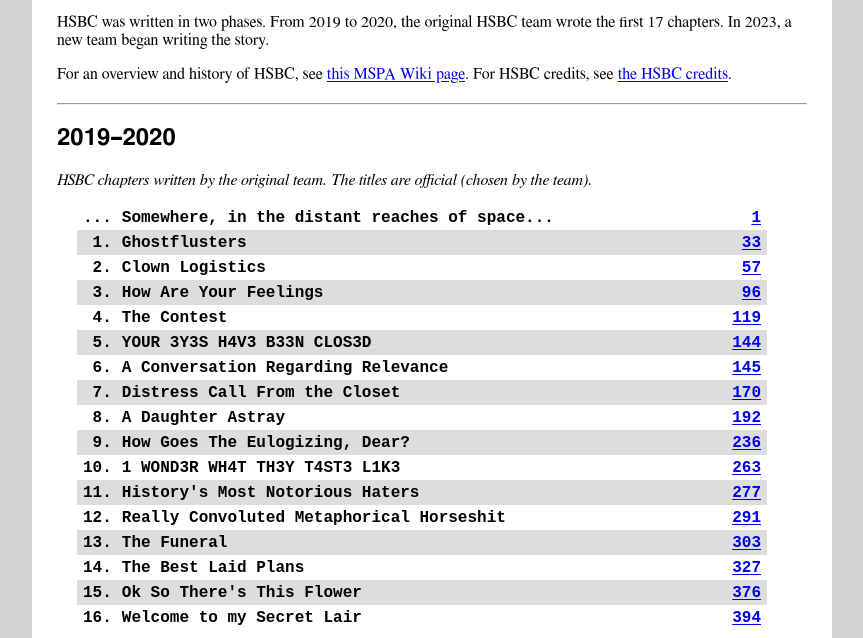
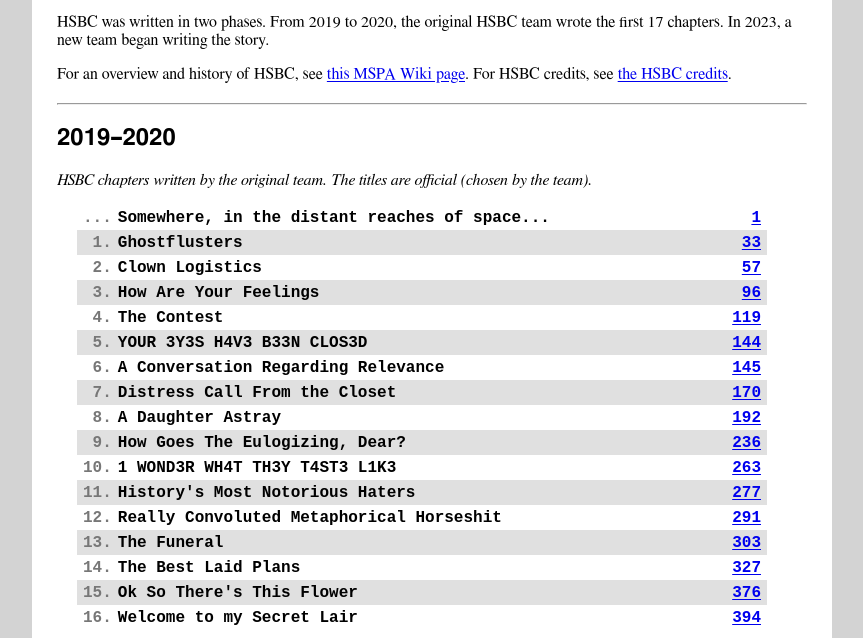
Before and after one commit to hstoc/beyond-canon, a plain HTML site: page index.html in a window 1280 px wide. Shown: the part 162-800 px from the top of the page, without its empty margins (208-1071 px from the left). Drawn offline with Linux system fonts and the light colour scheme.

Commit message:
Tweak column widths, make chapter numbers gray

```diff
--- a/default.css
+++ b/default.css
@@ -19,6 +19,11 @@
   text-align: center;
 }
 
+hr {
+  margin-top: 20px;
+  margin-bottom: 20px;
+}
+
 table.toc {
   padding: 0;
   margin-right: 40px;
@@ -26,17 +31,17 @@
   border-collapse: collapse;
 }
 
-hr {
-  margin-top: 20px;
-  margin-bottom: 20px;
+td {
+  padding: 4px 6px 3px;
 }
 
 td.chapter-number {
-  padding-right: .25em;
   text-align: end;
+  color: #777;
 }
 
 td.chapter-title {
+  padding-left: 0px;
   width: 100%;
 }
 
@@ -44,16 +49,8 @@
   text-align: end;
 }
 
-td {
-  /* border-bottom: 1px solid gray; */
-  padding-top: 4px;
-  padding-bottom: 3px;
-  padding-left: 6px;
-  padding-right: 6px;
-}
-
 tr:nth-child(even) {
-  background-color: #ddd;
+  background-color: #e0e0e0;
 }
 
 tr.chapter {
```
